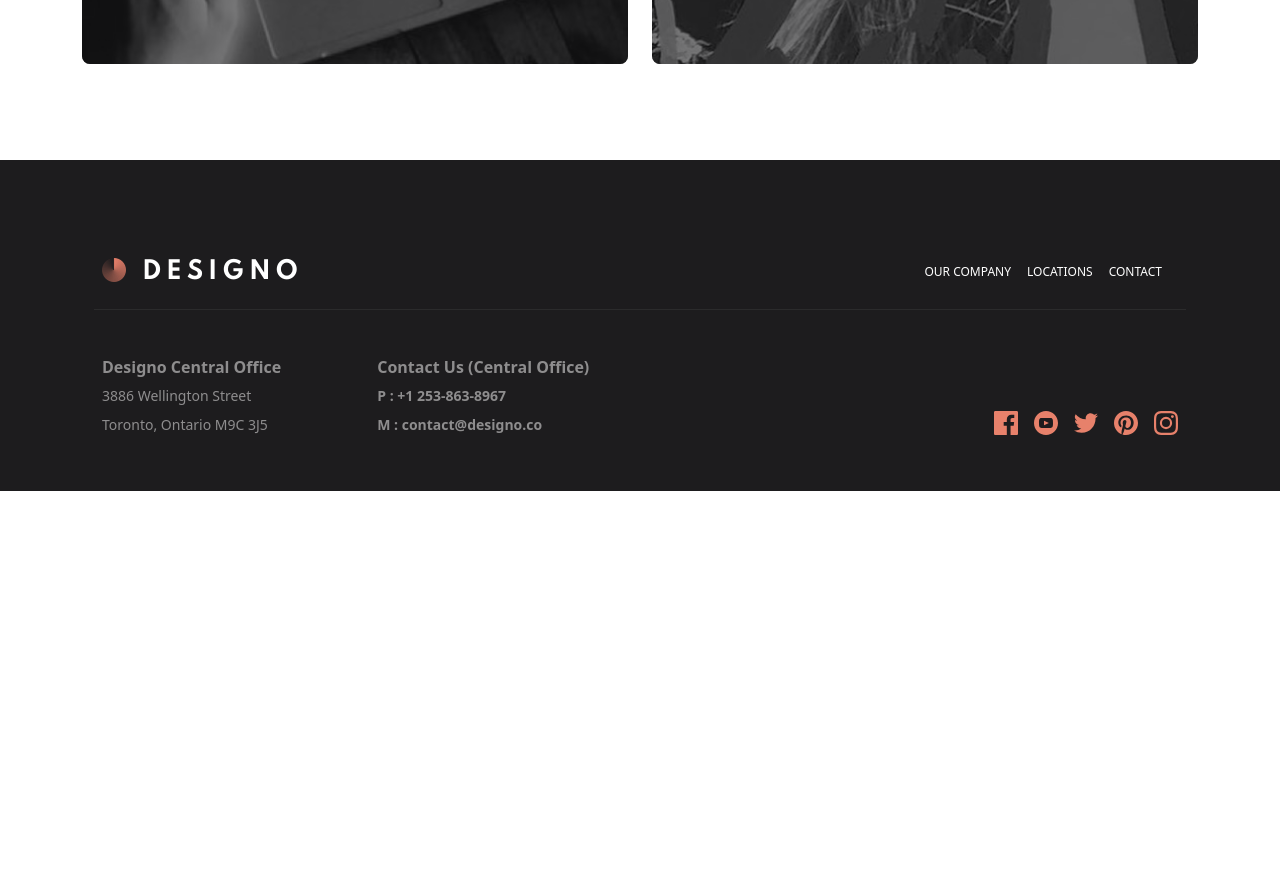
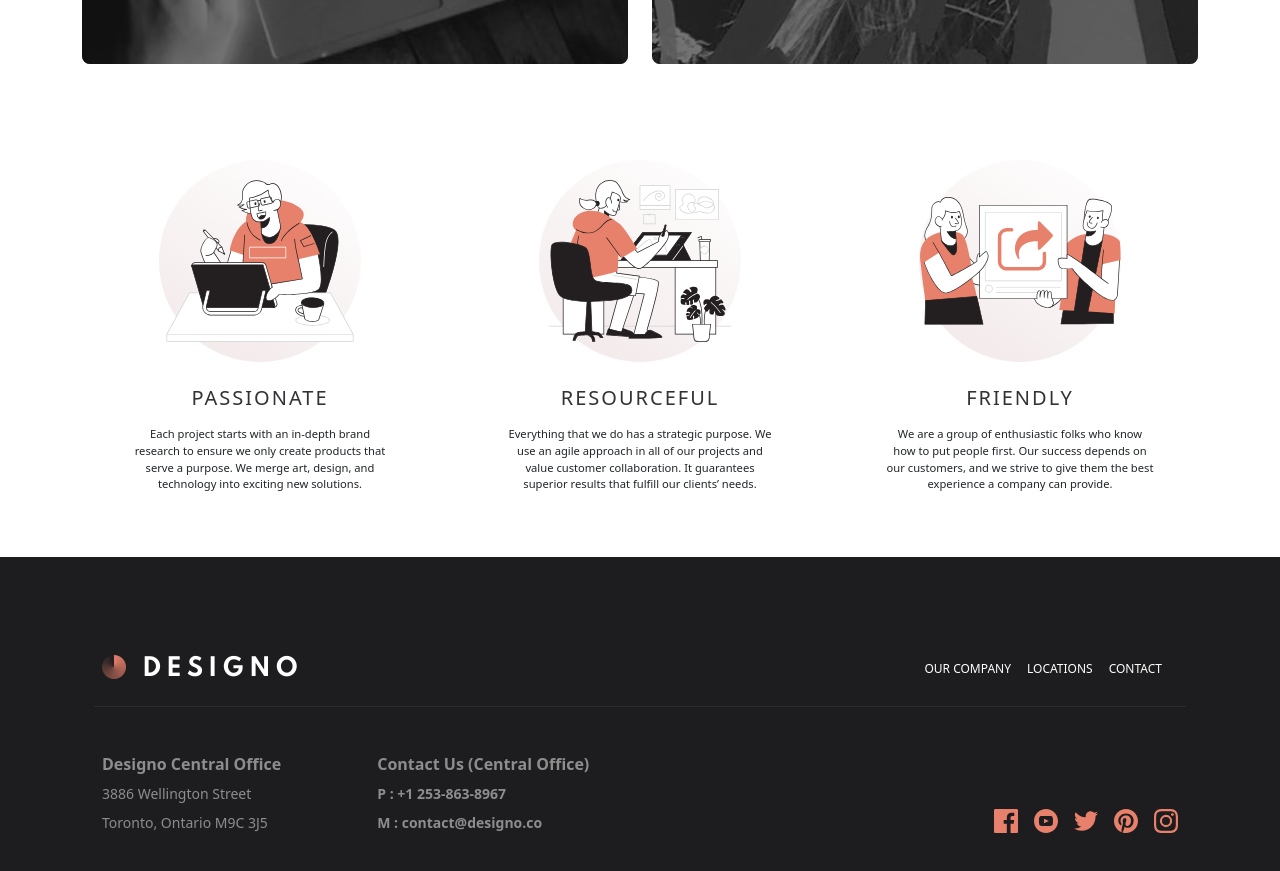
Before and after one commit to ShaimaaAKamal/designo, a React (Create React App) app: page / in a window 1280 px wide. Shown: the part 1320-2191 px from the top of the page. Before the commit the page ends 1811 px from the top, so only its background shows below. Built offline with nearby package versions, Linux system fonts and the light colour scheme.

Commit message:
implement resource component and append it to home component

```diff
--- a/src/Components/Home/Home.jsx
+++ b/src/Components/Home/Home.jsx
@@ -1,12 +1,14 @@
 import React from 'react';
 import HomeHeading from '../HomeHeading/HomeHeading';
 import HomeCards from '../HomeCards/HomeCards';
+import HomeResource from '../HomeResource/HomeResource';
 
 export default function Home() {
   return (
     <div className='container-lg'>
       <HomeHeading/>
       <HomeCards/>
+      <HomeResource/>
     </div>
   )
 }
--- /dev/null
+++ b/src/Components/HomeResource/HomeResource.jsx
@@ -0,0 +1,51 @@
+import React from 'react';
+import resource from '../../assets/home/desktop/illustration-resourceful.svg';
+import friendly from '../../assets/home/desktop/illustration-friendly.svg';
+import passionate from '../../assets/home/desktop/illustration-passionate.svg'
+
+export default function HomeResource() {
+  return (
+    <div className='row gy-4 mb-5'>
+      <div className="col-lg-4">
+            <div className='d-flex flex-lg-column flex-md-row flex-column align-items-center'>
+                <div className='position-relative me-4 me-lg-0'>
+                     <div className='circle position-absolute h-100 w-100'>
+                     </div>
+                     <img src={passionate} alt="passionate llustraion" />
+                </div>
+                <div className='text-center text-md-start text-lg-center mt-4 mt-md-0 mt-lg-4'>
+                    <h5 className='text-uppercase ls textDGary mb-3'>Passionate</h5>
+                    <p className='fs-sm w-75 mx-auto ms-md-0 mx-lg-auto'>Each project starts with an in-depth brand research to ensure we only create products that serve a purpose. We merge art, design, and technology into exciting new solutions.</p>
+                </div>
+            </div>
+      </div>
+       <div className="col-lg-4">
+              <div className='d-flex flex-lg-column flex-md-row flex-column align-items-center'>
+                <div className='position-relative me-4 me-lg-0'>
+                     <div className='circle position-absolute h-100 w-100'>
+                     </div>
+                     <img src={resource} alt="passionate llustraion" />
+                </div>
+                <div className='text-center text-md-start text-lg-center mt-4 mt-md-0 mt-lg-4'>
+                    <h5 className='text-uppercase ls textDGary mb-3'>RESOURCEFUL</h5>
+                    <p className='fs-sm w-75 mx-auto ms-md-0 mx-lg-auto'>Everything that we do has a strategic purpose. We use an agile approach in all of our projects and value customer collaboration. It guarantees superior results that fulfill our clients’ needs.</p>
+                </div>
+            </div>
+      </div>
+       <div className="col-lg-4">
+                <div className='d-flex flex-lg-column flex-md-row flex-column align-items-center'>
+                <div className='position-relative me-4 me-lg-0'>
+                     <div className='circle position-absolute h-100 w-100'>
+                     </div>
+                     <img src={friendly} alt="passionate llustraion" />
+                </div>
+                <div className='text-center text-md-start text-lg-center mt-4 mt-md-0 mt-lg-4'>
+                    <h5 className='text-uppercase ls textDGary mb-3'>FRIENDLY</h5>
+                    <p className='fs-sm w-75 mx-auto ms-md-0 mx-lg-auto'>We are a group of enthusiastic folks who know how to put people first. Our success depends on our customers, and we strive to give them the best experience a company can provide.
+                    </p>
+                </div>
+            </div>
+      </div>
+    </div>
+  )
+}
--- a/src/index.scss
+++ b/src/index.scss
@@ -8,6 +8,18 @@ $lightGray:#F1F3F5;
 
 .bgBlack{
     background-color: $black;
+}
+.ls{
+    letter-spacing: 2px;
+}
+.textDGary{
+    color: $darkGray;
+}
+.circle{
+    background-image: linear-gradient(30deg,#F2E8E8,#fff);
+    padding:2rem;
+    border-radius: 50%;
+    z-index:-1;
 }
 body{
       .imgLarge{
```
